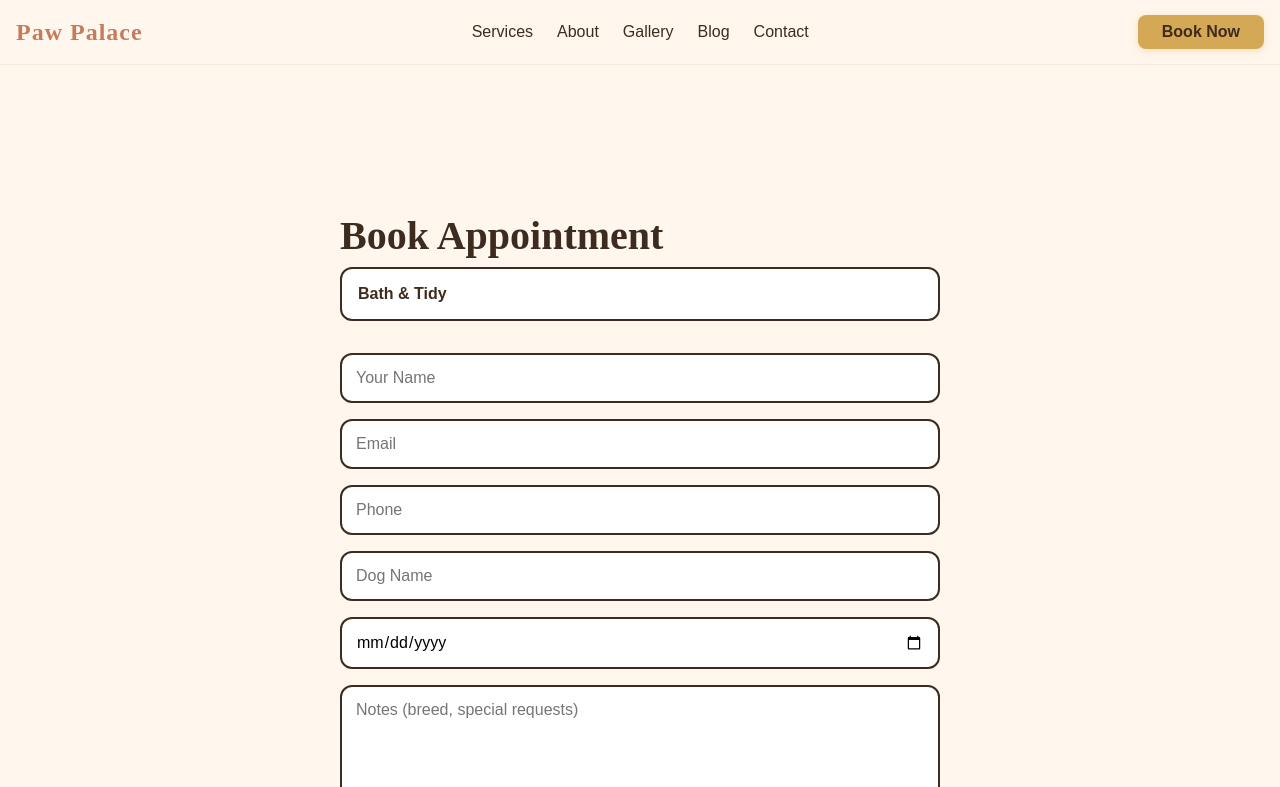
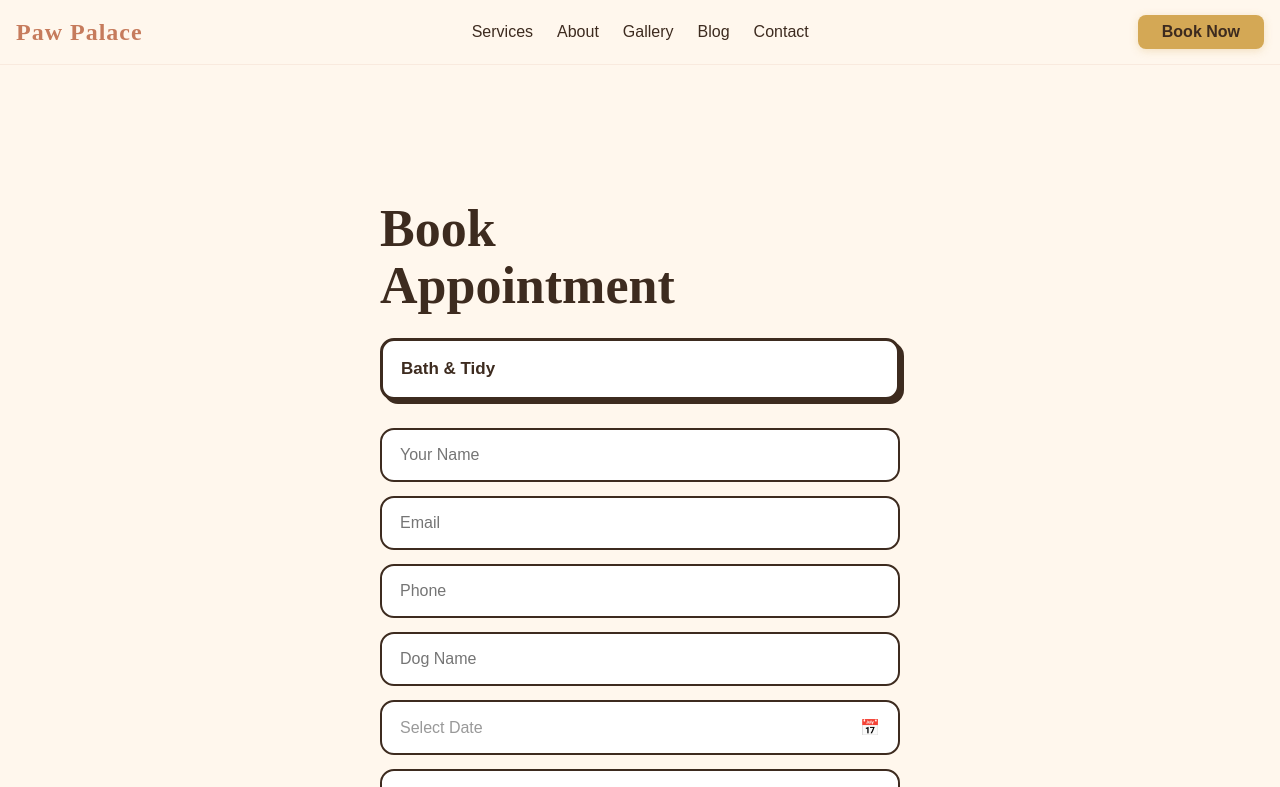
Before and after one commit to hekayaconcepts/paw-palace, a Next.js app: page /booking in a window 1280 px wide. Shown: the top 787 px of the page. Built offline with nearby package versions, Linux system fonts and the light colour scheme.

Commit message:
Add loading state and custom date picker to booking form

```diff
--- a/src/app/booking/page.tsx
+++ b/src/app/booking/page.tsx
@@ -8,6 +8,9 @@
   const [service, setService] = useState('bath');
   const [addOns, setAddOns] = useState<string[]>([]);
   const [sent, setSent] = useState(false);
+  const [loading, setLoading] = useState(false);
+  const [showCal, setShowCal] = useState(false);
+  const [calDate, setCalDate] = useState(new Date());
 
   useEffect(() => {
     const s = localStorage.getItem('pawpalace-service') || 'bath';
@@ -20,6 +23,7 @@
 
   const submit = async (e: React.FormEvent) => {
     e.preventDefault();
+    setLoading(true);
     await fetch('/api/book', {
       method: 'POST',
       headers: { 'Content-Type': 'application/json' },
@@ -29,36 +33,112 @@
     localStorage.removeItem('pawpalace-addons');
   };
 
+  // Calendar logic
+  const today = new Date();
+  today.setHours(0,0,0,0);
+  const year = calDate.getFullYear();
+  const month = calDate.getMonth();
+  const firstDay = new Date(year, month, 1).getDay();
+  const daysInMonth = new Date(year, month + 1, 0).getDate();
+  const monthNames = ['January','February','March','April','May','June','July','August','September','October','November','December'];
+
+  const selectDate = (day: number) => {
+    const d = new Date(year, month, day);
+    if (d < today) return;
+    const iso = d.toISOString().split('T')[0];
+    setForm({...form, date: iso});
+    setShowCal(false);
+  };
+
+  const formatDisplayDate = (iso: string) => {
+    if (!iso) return '';
+    const d = new Date(iso + 'T00:00:00');
+    return d.toLocaleDateString('en-US', { weekday: 'short', month: 'short', day: 'numeric' });
+  };
+
   if (sent) {
     return (
       <main style={{ backgroundColor: colors.background, minHeight: '100vh', display: 'flex', alignItems: 'center', justifyContent: 'center', padding: '24px' }}>
-        <div style={{ textAlign: 'center' }}>
-          <h1 style={{ fontFamily: fonts.heading, fontSize: '48px', color: colors.textDark }}>Request Sent!</h1>
-          <p style={{ fontFamily: fonts.body, fontSize: '18px', color: colors.textLight, marginTop: '16px' }}>Check your email — we'll confirm within 2 hours.</p>
+        <div style={{ textAlign: 'center', maxWidth: '400px' }}>
+          <div style={{ fontSize: '64px', marginBottom: '16px' }}>🐾</div>
+          <h1 style={{ fontFamily: fonts.heading, fontSize: '42px', color: colors.textDark, marginBottom: '12px' }}>Request Sent!</h1>
+          <p style={{ fontFamily: fonts.body, fontSize: '17px', color: colors.textLight, lineHeight: 1.5 }}>Check your email — we'll confirm for {form.dogName} within 2 hours.</p>
         </div>
       </main>
     );
   }
 
+  const inputStyle = {
+    padding: '16px 18px',
+    border: `2px solid ${colors.textDark}`,
+    borderRadius: '14px',
+    fontFamily: fonts.body,
+    fontSize: '16px',
+    backgroundColor: 'white',
+    width: '100%',
+    boxSizing: 'border-box' as const,
+  };
+
   return (
-    <main style={{ backgroundColor: colors.background, minHeight: '100vh', padding: '120px 24px' }}>
-      <div style={{ maxWidth: '600px', margin: '0 auto' }}>
-        <h1 style={{ fontFamily: fonts.heading, fontSize: '40px', color: colors.textDark, marginBottom: '8px' }}>Book Appointment</h1>
-        <div style={{ backgroundColor: 'white', padding: '16px', borderRadius: '12px', border: '2px solid ' + colors.textDark, marginBottom: '32px' }}>
-          <p style={{ fontFamily: fonts.body, margin: 0 }}><strong>{serviceNames[service]}</strong> {addOns.length > 0 && `+ ${addOns.length} add-on${addOns.length>1?'s':''}`}</p>
-          {addOns.length > 0 && <p style={{ fontFamily: fonts.body, fontSize: '14px', color: colors.textLight, margin: '4px 0 0 0' }}>{addOns.join(', ')}</p>}
+    <main style={{ backgroundColor: colors.background, minHeight: '100vh', padding: '100px 20px 60px' }}>
+      <div style={{ maxWidth: '520px', margin: '0 auto', position: 'relative' }}>
+        <h1 style={{ fontFamily: fonts.heading, fontSize: 'clamp(36px, 8vw, 52px)', color: colors.textDark, marginBottom: '24px', lineHeight: 1.1 }}>Book<br/>Appointment</h1>
+
+        <div style={{ backgroundColor: 'white', padding: '18px', borderRadius: '14px', border: `3px solid ${colors.textDark}`, marginBottom: '28px', boxShadow: `4px 4px 0px ${colors.textDark}` }}>
+          <p style={{ fontFamily: fonts.body, margin: 0, fontWeight: 600, fontSize: '17px', color: colors.textDark }}>{serviceNames[service]}</p>
+          {addOns.length > 0 && <p style={{ fontFamily: fonts.body, fontSize: '14px', color: colors.primary, margin: '4px 0 0 0' }}>+ {addOns.join(' • ')}</p>}
         </div>
 
-        <form onSubmit={submit} style={{ display: 'grid', gap: '16px' }}>
-          <input type="text" placeholder="Your Name" required value={form.name} onChange={e => setForm({...form, name: e.target.value})} style={{ padding: '14px', border: '2px solid ' + colors.textDark, borderRadius: '12px', fontFamily: fonts.body, fontSize: '16px' }} />
-          <input type="email" placeholder="Email" required value={form.email} onChange={e => setForm({...form, email: e.target.value})} style={{ padding: '14px', border: '2px solid ' + colors.textDark, borderRadius: '12px', fontFamily: fonts.body, fontSize: '16px' }} />
-          <input type="tel" placeholder="Phone" required value={form.phone} onChange={e => setForm({...form, phone: e.target.value})} style={{ padding: '14px', border: '2px solid ' + colors.textDark, borderRadius: '12px', fontFamily: fonts.body, fontSize: '16px' }} />
-          <input type="text" placeholder="Dog Name" required value={form.dogName} onChange={e => setForm({...form, dogName: e.target.value})} style={{ padding: '14px', border: '2px solid ' + colors.textDark, borderRadius: '12px', fontFamily: fonts.body, fontSize: '16px' }} />
-          <input type="date" required value={form.date} onChange={e => setForm({...form, date: e.target.value})} style={{ padding: '14px', border: '2px solid ' + colors.textDark, borderRadius: '12px', fontFamily: fonts.body, fontSize: '16px' }} />
-          <textarea placeholder="Notes (breed, special requests)" value={form.notes} onChange={e => setForm({...form, notes: e.target.value})} style={{ padding: '14px', border: '2px solid ' + colors.textDark, borderRadius: '12px', fontFamily: fonts.body, fontSize: '16px', minHeight: '100px' }} />
-          <button type="submit" style={{ backgroundColor: colors.accent, color: colors.textDark, padding: '16px', borderRadius: '12px', border: '2px solid ' + colors.textDark, boxShadow: '4px 4px 0px ' + colors.textDark, fontFamily: fonts.body, fontWeight: 600, fontSize: '18px', cursor: 'pointer' }}>Send Booking Request</button>
+        <form onSubmit={submit} style={{ display: 'grid', gap: '14px' }}>
+          <input style={inputStyle} type="text" placeholder="Your Name" required value={form.name} onChange={e => setForm({...form, name: e.target.value})} />
+          <input style={inputStyle} type="email" placeholder="Email" required value={form.email} onChange={e => setForm({...form, email: e.target.value})} />
+          <input style={inputStyle} type="tel" placeholder="Phone" required value={form.phone} onChange={e => setForm({...form, phone: e.target.value})} />
+          <input style={inputStyle} type="text" placeholder="Dog Name" required value={form.dogName} onChange={e => setForm({...form, dogName: e.target.value})} />
+
+          {/* Custom Date Picker */}
+          <div style={{ position: 'relative' }}>
+            <button type="button" onClick={() => setShowCal(!showCal)} style={{...inputStyle, textAlign: 'left', cursor: 'pointer', display: 'flex', justifyContent: 'space-between', alignItems: 'center'}}>
+              <span style={{ color: form.date? colors.textDark : '#999' }}>{form.date? formatDisplayDate(form.date) : 'Select Date'}</span>
+              <span>📅</span>
+            </button>
+
+            {showCal && (
+              <div style={{ position: 'absolute', top: '100%', left: 0, right: 0, marginTop: '8px', backgroundColor: 'white', border: `3px solid ${colors.textDark}`, borderRadius: '16px', boxShadow: `8px 8px 0px ${colors.textDark}`, zIndex: 50, overflow: 'hidden' }}>
+                <div style={{ backgroundColor: colors.primary, color: 'white', padding: '16px', display: 'flex', justifyContent: 'space-between', alignItems: 'center' }}>
+                  <button type="button" onClick={() => setCalDate(new Date(year, month - 1))} style={{ background: 'none', border: 'none', color: 'white', fontSize: '20px', cursor: 'pointer', padding: '4px 8px' }}>‹</button>
+                  <span style={{ fontFamily: fonts.heading, fontSize: '18px' }}>{monthNames[month]} {year}</span>
+                  <button type="button" onClick={() => setCalDate(new Date(year, month + 1))} style={{ background: 'none', border: 'none', color: 'white', fontSize: '20px', cursor: 'pointer', padding: '4px 8px' }}>›</button>
+                </div>
+                <div style={{ padding: '12px' }}>
+                  <div style={{ display: 'grid', gridTemplateColumns: 'repeat(7, 1fr)', gap: '4px', marginBottom: '8px' }}>
+                    {['S','M','T','W','T','F','S'].map(d => <div key={d} style={{ textAlign: 'center', fontSize: '12px', color: colors.textLight, fontWeight: 600, padding: '4px' }}>{d}</div>)}
+                  </div>
+                  <div style={{ display: 'grid', gridTemplateColumns: 'repeat(7, 1fr)', gap: '4px' }}>
+                    {Array.from({length: firstDay}).map((_, i) => <div key={'e'+i} />)}
+                    {Array.from({length: daysInMonth}).map((_, i) => {
+                      const day = i + 1;
+                      const d = new Date(year, month, day);
+                      const isPast = d < today;
+                      const isSelected = form.date === d.toISOString().split('T')[0];
+                      return (
+                        <button key={day} type="button" disabled={isPast} onClick={() => selectDate(day)} style={{
+                          aspectRatio: '1', border: 'none', background: isSelected? colors.accent : 'transparent', color: isPast? '#ccc' : isSelected? colors.textDark : colors.textDark, borderRadius: '8px', cursor: isPast? 'not-allowed' : 'pointer', fontFamily: fonts.body, fontSize: '15px', fontWeight: isSelected? 700 : 400
+                        }}>{day}</button>
+                      );
+                    })}
+                  </div>
+                </div>
+              </div>
+            )}
+          </div>
+
+          <textarea style={{...inputStyle, minHeight: '110px', resize: 'vertical'}} placeholder="Notes (breed, special requests)" value={form.notes} onChange={e => setForm({...form, notes: e.target.value})} />
+
+          <button type="submit" disabled={loading ||!form.date} style={{ backgroundColor: colors.accent, color: colors.textDark, padding: '18px', borderRadius: '14px', border: `2px solid ${colors.textDark}`, boxShadow: `4px 4px 0px ${colors.textDark}`, fontFamily: fonts.body, fontWeight: 700, fontSize: '18px', cursor: 'pointer', marginTop: '8px', opacity: (loading ||!form.date)? 0.6 : 1 }}>
+            {loading? 'Sending...' : 'Send Booking Request'}
+          </button>
         </form>
       </div>
     </main>
   );
-}
+                                                                               }
```
